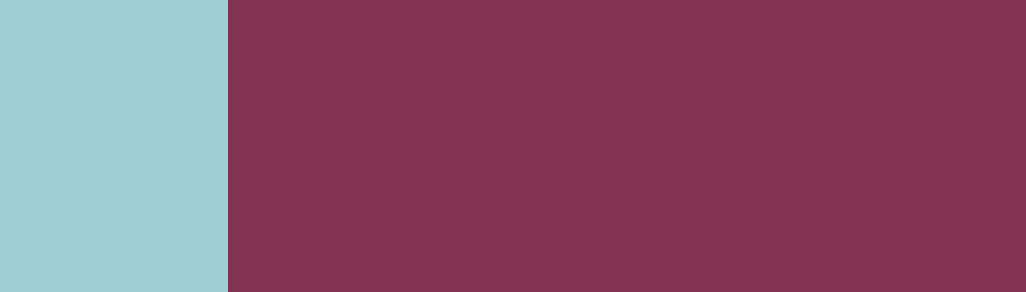
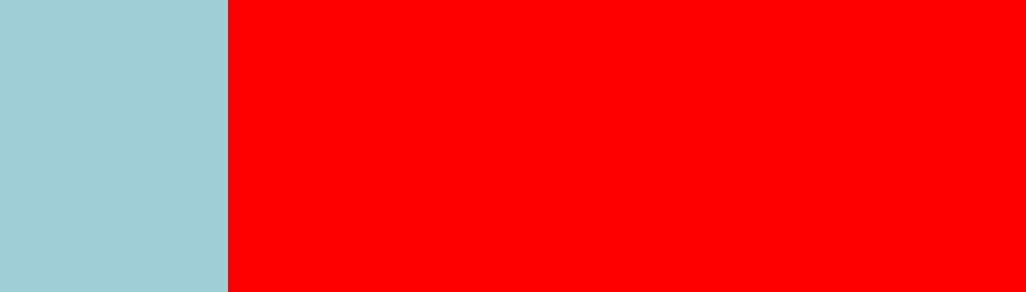
Before and after one commit to lindsma/angular_portfolio, a website: page index.html in a window 1280 px wide. Shown: the part 508-800 px from the top of the page, without its empty margins (2-1028 px from the left). Drawn offline with nearby package versions, Linux system fonts and the light colour scheme; some packages are replaced by stand-ins of ours.

Commit message:
playing with colors

```diff
--- a/src/styles/partials/setup/_variables.scss
+++ b/src/styles/partials/setup/_variables.scss
@@ -3,7 +3,8 @@ $hspace: 10px;
 
 // colors
 
-$plum: #823352;
+// $plum: #823352;
+$plum: red;
 $gullGray: #93adb5;
 $sail: #9FCFD5;
 
```
Also changed, not shown: src/styles/main.css, 1 other file.
